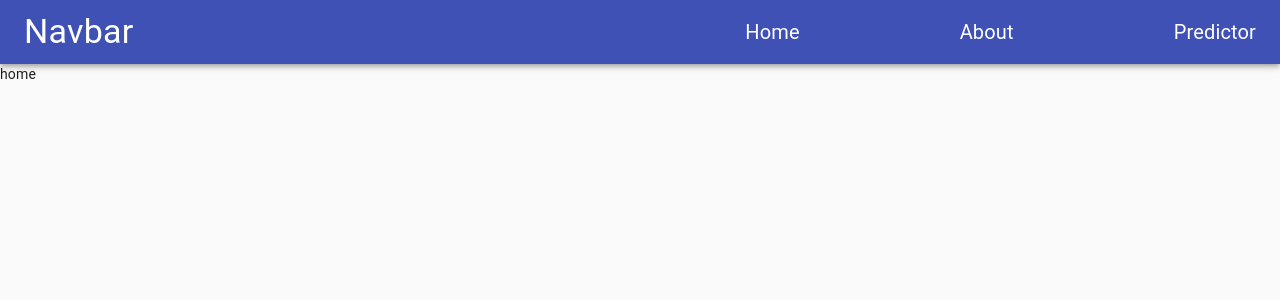
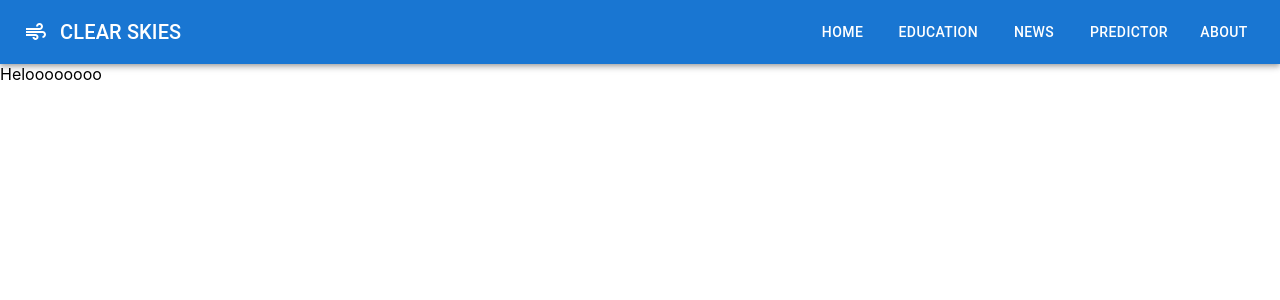
Before and after one commit to Techie5879/ClearSkies, a React (Create React App) app: page / in a window 1280 px wide. Shown: the top 300 px of the page. Built offline with nearby package versions, Linux system fonts and the light colour scheme.

Commit message:
navbar edits added fixed routes new routes added

```diff
--- a/package.json
+++ b/package.json
@@ -3,8 +3,12 @@
   "version": "0.1.0",
   "private": true,
   "dependencies": {
+    "@emotion/react": "^11.10.5",
+    "@emotion/styled": "^11.10.5",
     "@material-ui/core": "^4.12.4",
     "@material-ui/icons": "^4.11.3",
+    "@mui/icons-material": "^5.11.0",
+    "@mui/material": "^5.11.3",
     "@testing-library/jest-dom": "^5.16.5",
     "@testing-library/react": "^13.4.0",
     "@testing-library/user-event": "^13.5.0",
--- a/src/components/NavBar/NavBar.jsx
+++ b/src/components/NavBar/NavBar.jsx
@@ -1,58 +1,30 @@
-import React from "react";
-import {
-  AppBar,
-  Toolbar,
-  CssBaseline,
-  Typography,
-  makeStyles,
-} from "@material-ui/core";
-import { Link } from "react-router-dom";
+import { AppBar, Toolbar, IconButton, Typography, Stack, Button } from '@mui/material'
+import { Link, useNavigate } from 'react-router-dom'
+import AirIcon from '@mui/icons-material/Air';
+import './navbar.css'
 
-const useStyles = makeStyles((theme) => ({
-  navlinks: {
-    marginLeft: theme.spacing(10),
-    display: "flex",
-  },
- logo: {
-    flexGrow: "1",
-    cursor: "pointer",
-  },
-  link: {
-    textDecoration: "none",
-    color: "white",
-    fontSize: "20px",
-    marginLeft: theme.spacing(20),
-    "&:hover": {
-      color: "yellow",
-      borderBottom: "1px solid white",
-    },
-  },
-}));
+export const Navbar = () => {
+	const navigate = useNavigate();
+	return (
+		<AppBar position='static'>
+			<Toolbar>
+				<IconButton size='large' edge='start' color='inherit' aria-label='logo'>
+					<AirIcon />
+				</IconButton>
+				<Typography variant='h6' component='div' sx={{ flexGrow: 1 }}>
+					CLEAR SKIES
+				</Typography>
+				<Stack direction='row' spacing={2}>
+					<Button color='inherit' onClick={()=>navigate('/')}>Home</Button>
+					<Button color='inherit' onClick={()=>navigate('/education')}>Education</Button>
+					<Button color='inherit' onClick={()=>navigate('/news')}>News</Button>
+					<Button color='inherit' onClick={()=>navigate('/predictor')}>Predictor</Button>
+					<Button color='inherit' onClick={()=>navigate('/about')}>About</Button>
 
-function Navbar() {
-  const classes = useStyles();
+				</Stack>
+			</Toolbar>
+		</AppBar>
+	)
+}
 
-  return (
-    <AppBar position="static">
-      <CssBaseline />
-      <Toolbar>
-        <Typography variant="h4" className={classes.logo}>
-          Navbar
-        </Typography>
-          <div className={classes.navlinks}>
-            <Link to="/" className={classes.link}>
-              Home
-            </Link>
-            <Link to="/about" className={classes.link}>
-              About
-            </Link>
-
-            <Link to="/predictor" className={classes.link}>
-              Predictor
-            </Link>
-          </div>
-      </Toolbar>
-    </AppBar>
-  );
-}
-export default Navbar;
+export default Navbar
--- a/src/pages/home.js
+++ b/src/pages/home.js
@@ -2,7 +2,7 @@ import React from 'react'
 
 const home = () => {
   return (
-    <div>home</div>
+    <div>Heloooooooo</div>
   )
 }
 
```
Also changed, not shown: src/components/NavBar/navbar.css (indentation only), 1 other file (tests, documents, lock files or other folders).
